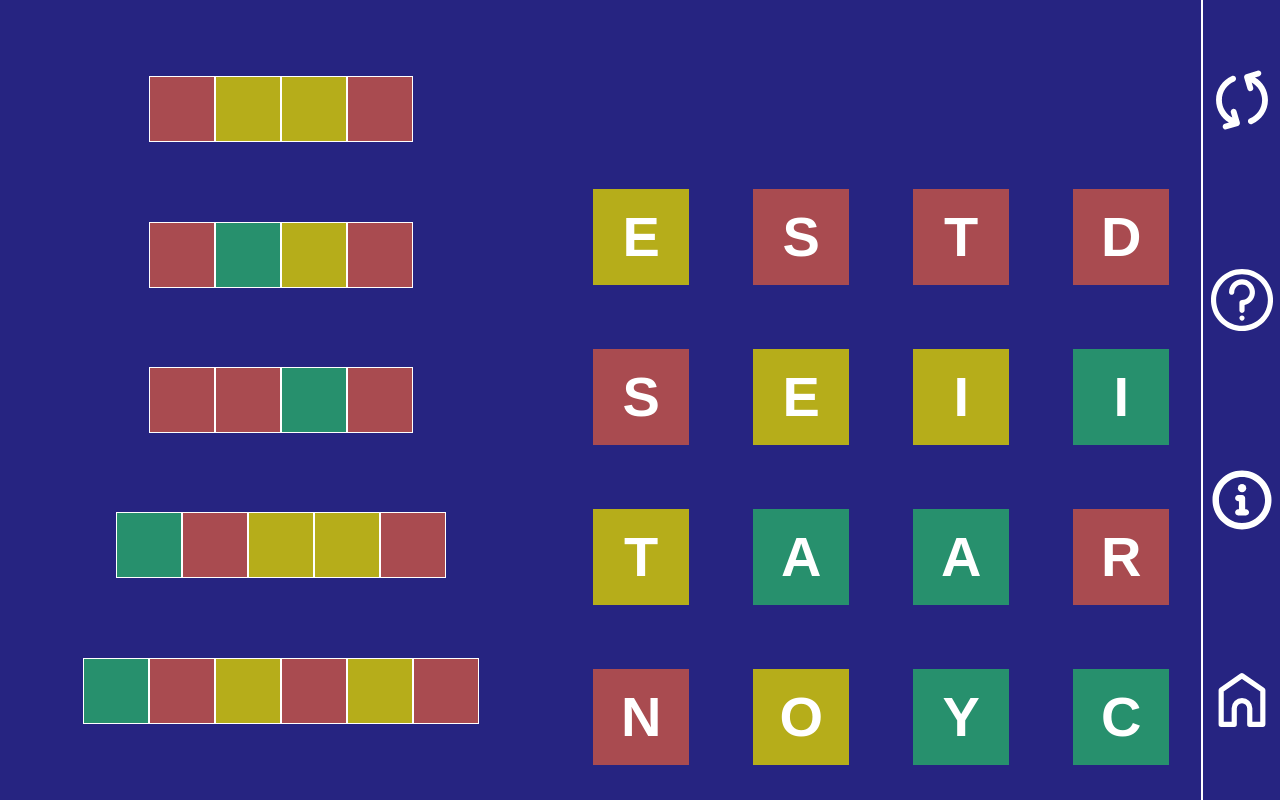
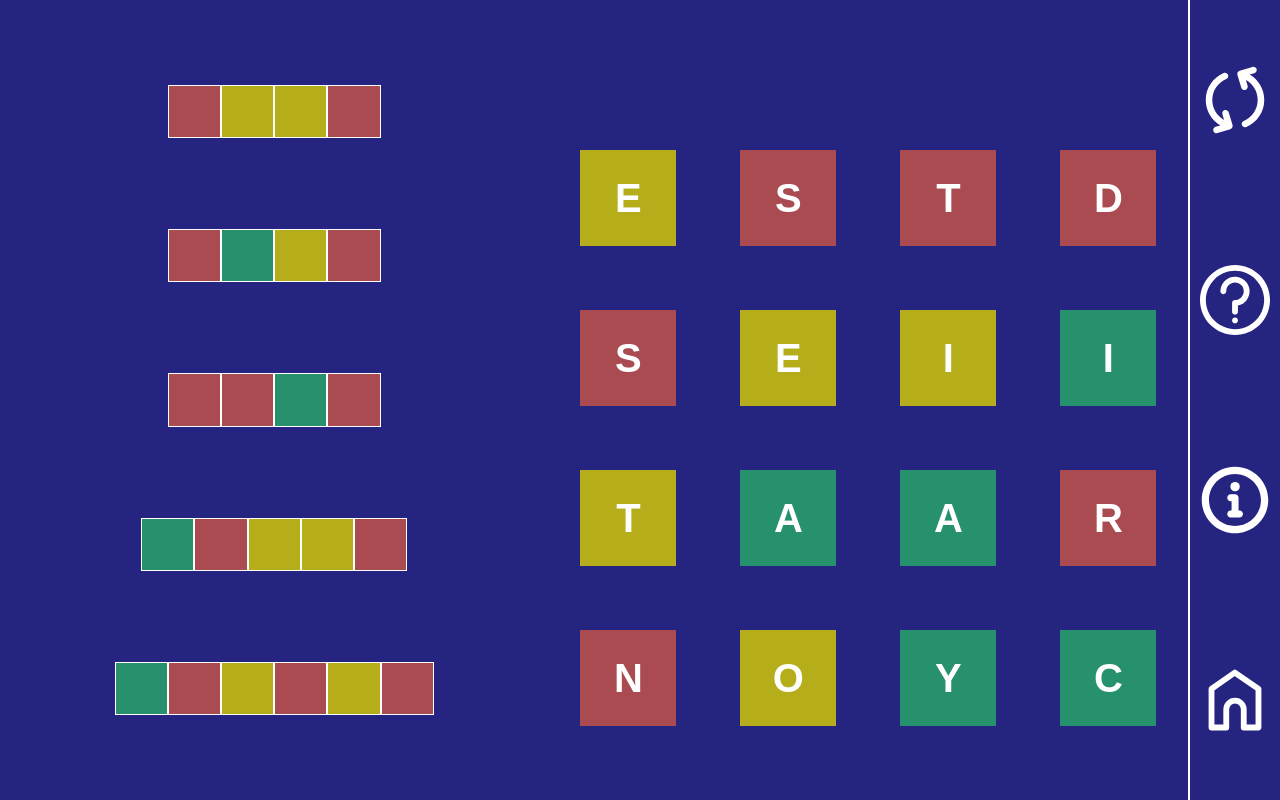
Before and after one commit to skedwards88/word_games, a React app: page / in a window 1280 px wide. Both pictures are taken after a click on the button "Palette". Built offline with nearby package versions, Linux system fonts and the light colour scheme.

Commit message:
adjust palette styling

```diff
--- a/src/App.css
+++ b/src/App.css
@@ -441,34 +441,8 @@ a {
 
 #palette #currentWord {
   grid-area: currentWord;
-  display: flex;
-  flex-direction: row;
-  justify-content: center;
-  align-items: center;
-  min-height: min(12vmax, 20vmin);
+  min-height: min(5vmax, 16vmin);
   overflow: hidden;
-}
-
-#palette #currentWord > div {
-  height: min(5vmax, 10vmin);
-  width: min(5vmax, 10vmin);
-  text-align: center;
-  display: flex;
-  flex-direction: row;
-  justify-content: center;
-  align-items: center;
-  font-weight: bold;
-  font-size: min(3vmax, 7vmin);
-}
-
-#palette #wordResult {
-  grid-area: board;
-  background-color: rgb(38 36 129);
-  touch-action: none;
-  z-index: 1;
-  display: flex;
-  justify-content: center;
-  align-items: center;
 }
 
 #palette #board {
@@ -490,7 +464,7 @@ a {
   justify-content: center;
   display: flex;
   align-items: center;
-  font-size: min(7vmax, 7vmin);
+  font-size: min(5vmax, 5vmin);
 }
 
 #palette .red {
@@ -508,35 +482,30 @@ a {
 #palette .letter.unavailable {
   opacity: 50%;
 }
+#palette #currentWord,.clue {
+  display: flex;
+  flex-direction: row;
+  justify-content: center;
+  align-items: center;
+  margin: 0.5vmax;
+}
 
 #palette #clues {
   grid-area: clues;
   display: flex;
   flex-direction: column;
-  overflow: scroll;
-  flex-wrap: wrap;
-  font-size: initial;
   justify-content: space-evenly;
   align-items: center;
-}
-
-#palette .clue {
-  display: flex;
-  flex-direction: row;
-  justify-content: center;
-  align-items: center;
-  margin: 3px;
 }
 
 #palette .clue.matched {
   opacity: 50%;
 }
 
-#palette .clueBox {
-  min-height: min(5vmax, 10vmin);
-  min-width: min(5vmax, 10vmin);
+#palette .clueBox,.guessBox {
+  min-height: min(4vmax, 16vmin);
+  min-width: min(4vmax, 16vmin);
   border: 1px solid white;
-  color: white;
   display: flex;
   justify-content: center;
   align-items: center;
@@ -590,6 +559,8 @@ a {
 
   #palette #currentWord {
     max-width: min(45vmax, 80vmin);
+    align-self: center;
+    justify-self: center;
   }
 
   #keyboard .keyboardLetter {
@@ -602,7 +573,7 @@ a {
     border-width: 0 0 0 2px;
     align-items: center;
     height: 100%;
-    width: 6vw;
+    width: 7vw;
   }
 
   #currentWord {
--- a/src/palette/components/Clues.js
+++ b/src/palette/components/Clues.js
@@ -3,7 +3,7 @@ import React from "react";
 function Clue({ clueColors, clueMatch, clueLetters, hintLevel }) {
   const boxes = clueColors.map((color, index) => (
     <div className={`clueBox ${color}`} key={`${index}`}>
-      {index < hintLevel || clueMatch ? clueLetters[index] : ""}
+      {index < hintLevel || clueMatch ? clueLetters[index].toUpperCase() : ""}
     </div>
   ));
 
--- a/src/palette/components/CurrentWord.js
+++ b/src/palette/components/CurrentWord.js
@@ -3,7 +3,7 @@ import React from "react";
 export default function CurrentWord({ letters, colors }) {
   //todo change styling if capitalize qu
   const blocks = letters.map((letter, index) => (
-    <div key={index} className={colors[index]}>
+    <div key={index} className={`guessBox ${colors[index]}`}>
       {letter.toUpperCase()}
     </div>
   ));
--- a/src/palette/components/Palette.js
+++ b/src/palette/components/Palette.js
@@ -18,7 +18,6 @@ function Palette({ setCurrentDisplay }) {
     window.localStorage.setItem("paletteState", JSON.stringify(gameState));
   }, [gameState]);
 
-  // console.log(JSON.stringify(gameState));
   return (
     <div className="App" id="palette">
       <Clues
```
